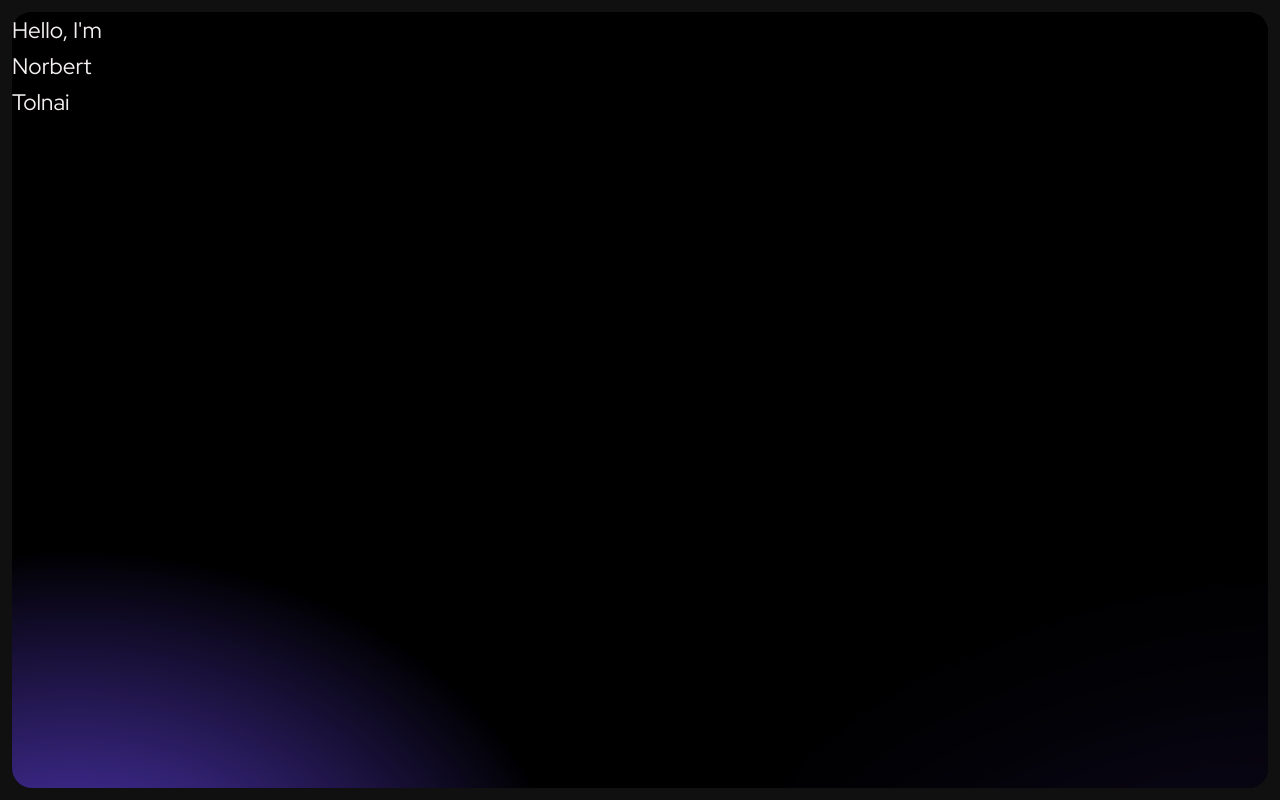
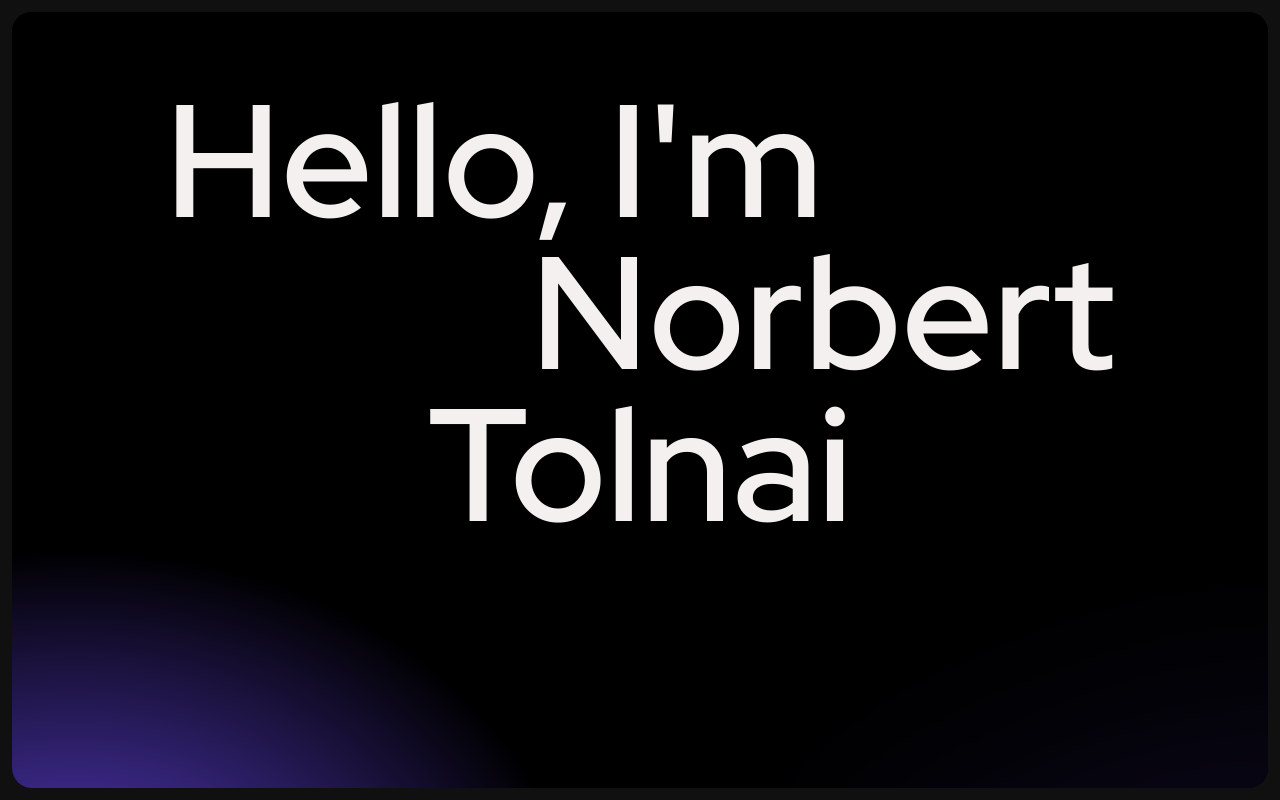
Before and after one commit to TLNRB/portfolioWebsite, a Vue app in the folder portfolioWebsite/: page / in a window 1280 px wide. Built offline with nearby package versions, Linux system fonts and the light colour scheme.

Commit message:
landing page title

```diff
--- a/portfolioWebsite/src/App.vue
+++ b/portfolioWebsite/src/App.vue
@@ -2,14 +2,19 @@
 
 <template>
   <section class="home">
+    <!-- Home Page Content -->
     <div class="container">
       <!-- <img src="./images/best.JPG" alt="Picture of Norbert Tolnai" /> -->
-      <h1 class="title">
-        Hello, I'm<br />
-        Norbert<br />
-        Tolnai
-      </h1>
+      <div class="title">
+        <h1 id="greet"><span>Hello,</span> I'm</h1>
+        <br />
+        <h1 id="firstname">Norbert</h1>
+        <br />
+        <h1 id="surname">Tolnai</h1>
+      </div>
     </div>
+
+    <!-- Gradient Background -->
     <div class="bg bg-1"></div>
     <div class="bg bg-2"></div>
     <div class="bg bg-3"></div>
@@ -23,9 +28,126 @@
 
 .container {
   min-height: 100vh;
-  padding: 0.75rem;
+  padding: 2rem;
   z-index: 5;
 }
+
+.container .title {
+  width: 215px;
+  margin: auto;
+  /* margin-top: 356px; */
+}
+
+.container h1 {
+  font-size: 2.5rem;
+  font-weight: 500;
+}
+
+.container h1 span {
+  font-size: 2.5rem;
+  font-weight: 500;
+}
+
+#firstname {
+  margin-top: -2.75rem;
+  text-align: right;
+}
+
+#surname {
+  margin-top: -2.75rem;
+  text-align: center;
+}
+
+@media screen and (min-width: 360px) {
+  .container .title {
+    width: 295px;
+  }
+
+  .container h1 {
+    font-size: 3.75rem;
+  }
+
+  .container h1 span {
+    font-size: 3.75rem;
+  }
+
+  #firstname {
+    margin-top: -3.5rem;
+  }
+
+  #surname {
+    margin-top: -3.5rem;
+  }
+}
+
+@media screen and (min-width: 560px) {
+  .container .title {
+    width: 475px;
+  }
+
+  .container h1 {
+    font-size: 5rem;
+  }
+
+  .container h1 span {
+    font-size: 5rem;
+  }
+
+  #firstname {
+    margin-top: -4.5rem;
+  }
+
+  #surname {
+    margin-top: -4.5rem;
+  }
+}
+
+@media screen and (min-width: 768px) {
+  .container .title {
+    width: 700px;
+  }
+
+  .container h1 {
+    font-size: 7.375rem;
+  }
+
+  .container h1 span {
+    font-size: 7.375rem;
+  }
+
+  #firstname {
+    margin-top: -6rem;
+  }
+
+  #surname {
+    margin-top: -6rem;
+  }
+}
+
+@media screen and (min-width: 1068px) {
+  .container .title {
+    width: 950px;
+  }
+
+  .container h1 {
+    font-size: 10rem;
+    font-weight: 600;
+  }
+
+  .container h1 span {
+    font-size: 10rem;
+    font-weight: 600;
+  }
+
+  #firstname {
+    margin-top: -8rem;
+  }
+
+  #surname {
+    margin-top: -8rem;
+  }
+}
+
 /* ----- Gradient Background ----- */
 .bg {
   position: fixed;
```
